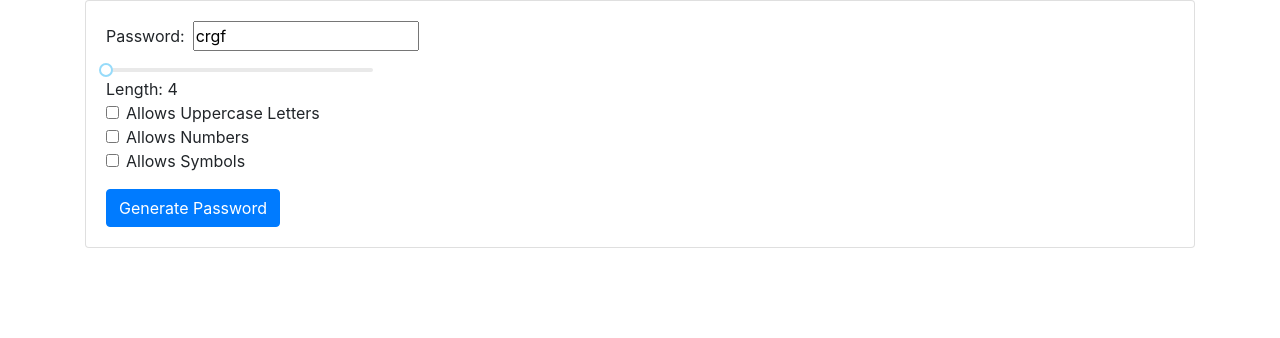
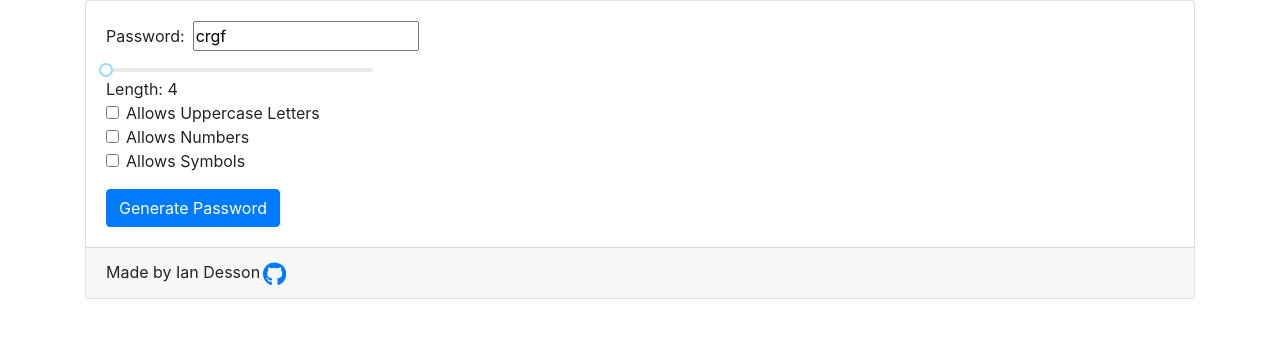
Before and after one commit to ianDesson/random-password-generator, a React (Create React App) app: page / in a window 1280 px wide. Shown: the top 338 px of the page. Built offline with nearby package versions, Linux system fonts and the light colour scheme.

Commit message:
Add link to GitHub account

```diff
--- a/src/App.js
+++ b/src/App.js
@@ -7,6 +7,7 @@ import Card from "react-bootstrap/Card";
 import Button from "react-bootstrap/Button";
 import Form from "react-bootstrap/Form";
 
+import { ReactComponent as GitHubLogo } from "./github-brands.svg";
 import "rc-slider/assets/index.css";
 
 const App = () => {
@@ -56,7 +57,7 @@ const App = () => {
           <div class="pwd-container">
             Password:
             <textarea
-              style={{ resize: "none", marginLeft: '0.5em' }}
+              style={{ resize: "none", marginLeft: "0.5em" }}
               value={password}
               rows={1}
               readOnly
@@ -97,6 +98,19 @@ const App = () => {
             Generate Password
           </Button>
         </Card.Body>
+        <Card.Footer>
+          Made by Ian Desson
+          <a
+            href="https://github.com/ianDesson"
+            target="_blank"
+            rel="noopener noreferrer"
+          >
+            <GitHubLogo
+              style={{ height: "1.5em", marginLeft: "3px" }}
+              alt="GitHub"
+            />
+          </a>
+        </Card.Footer>
       </Card>
     </div>
   );
--- a/src/index.css
+++ b/src/index.css
@@ -13,6 +13,6 @@ code {
 .pwd-container {
   display: flex;
   align-items: center;
-  justify-content: start;
+  justify-content: flex-start;
   margin-bottom: 0.75em;
 }
```
Also changed, not shown: src/github-brands.svg (added).
